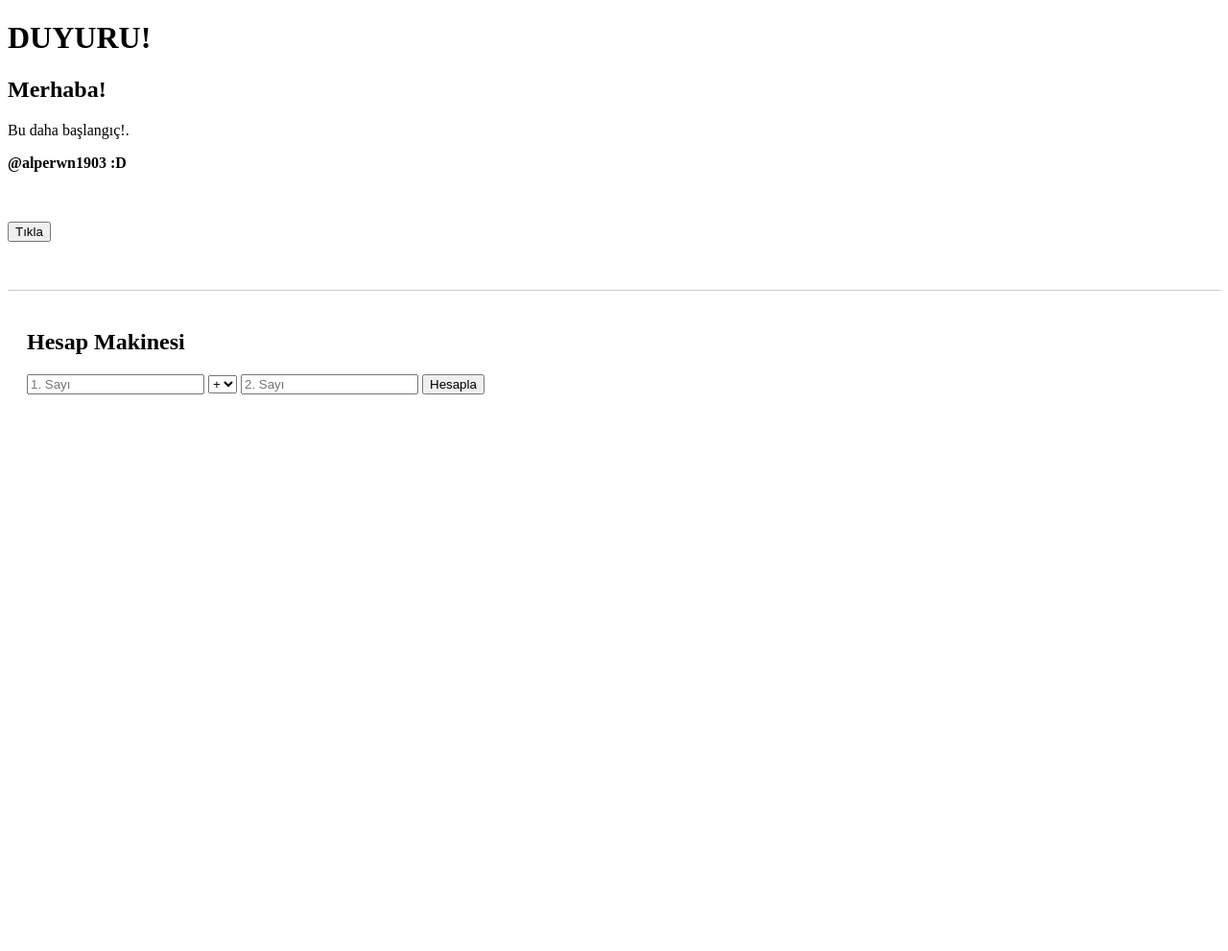
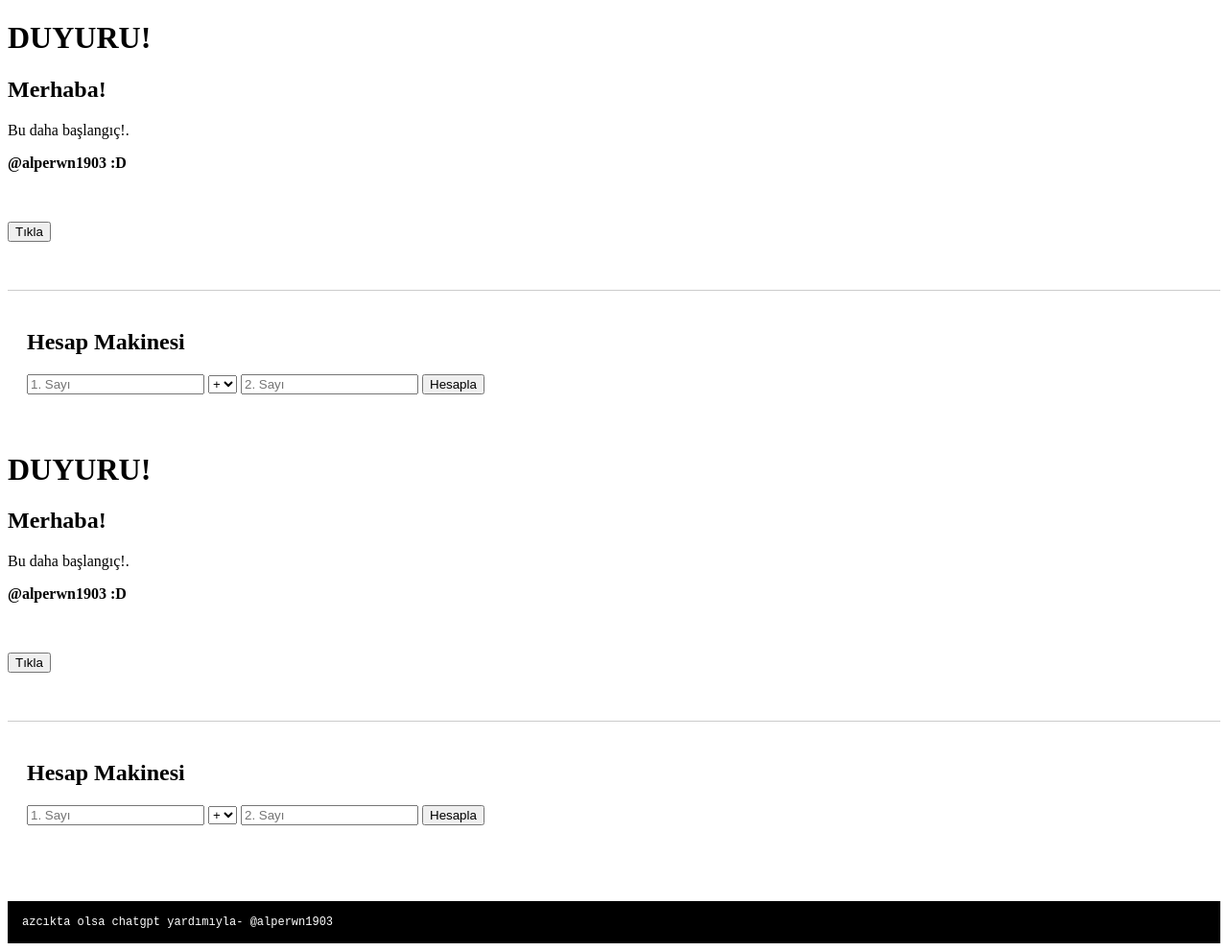
Before and after one commit to alperwn1903/agalar, a plain HTML site: page index.html in a window 1280 px wide. Shown: the whole page at 96% size. Before the commit the page ends 800 px from the top, so only its background shows below. Drawn offline with Linux system fonts and the light colour scheme.

Commit message:
Update index.html

```diff
--- a/index.html
+++ b/index.html
@@ -71,3 +71,86 @@
 
 </body>
 </html>
+<!DOCTYPE html>
+<html>
+<head>
+  <title>Test </title>
+</head>
+<body>
+  <h1>DUYURU!</h1>
+  <h2>Merhaba!</h2>
+  <p>Bu daha başlangıç!.</p>
+  <p><b>@alperwn1903 :D</b></p>
+
+  <br><br>
+
+  <!-- Buton -->
+  <button onclick="duyuruGoster()">Tıkla</button>
+
+  <script>
+    function duyuruGoster() {
+      alert("Bu daha başlangıç! 🎉");
+    }
+  </script>
+
+  <!-- 🔢 Hesap Makinesi -->
+  <section style="margin-top: 50px; padding: 20px; border-top: 1px solid #ccc;">
+    <h2>Hesap Makinesi</h2>
+
+    <input type="text" id="sayi1" placeholder="1. Sayı">
+    <select id="islem">
+      <option value="+">+</option>
+      <option value="-">-</option>
+      <option value="*">*</option>
+      <option value="/">/</option>
+    </select>
+    <input type="text" id="sayi2" placeholder="2. Sayı">
+    <button onclick="hesapla()">Hesapla</button>
+
+    <h3 id="sonuc"></h3>
+  </section>
+
+  <script>
+    function hesapla() {
+      let s1 = document.getElementById("sayi1").value;
+      let s2 = document.getElementById("sayi2").value;
+      let islem = document.getElementById("islem").value;
+
+      if (isNaN(s1) || isNaN(s2) || s1 === "" || s2 === "") {
+        document.getElementById("sonuc").innerText = "Lütfen geçerli sayılar girin.";
+        return;
+      }
+
+      let sayi1 = parseInt(s1);
+      let sayi2 = parseInt(s2);
+      let sonuc;
+
+      if (islem === "+") sonuc = sayi1 + sayi2;
+      else if (islem === "-") sonuc = sayi1 - sayi2;
+      else if (islem === "*") sonuc = sayi1 * sayi2;
+      else if (islem === "/") {
+        if (sayi2 === 0) {
+          sonuc = "Sıfıra bölünemez!";
+        } else {
+          sonuc = sayi1 / sayi2;
+        }
+      } else {
+        sonuc = "Geçersiz işlem!";
+      }
+
+      document.getElementById("sonuc").innerText = "Sonuç: " + sonuc;
+    }
+  </script>
+
+</body>
+</html>
+<div style="
+  background-color: #000;
+  color: #fff;
+  padding: 15px;
+  font-size: 12px;
+  font-family: monospace;
+  margin-top: 40px;
+">
+  azcıkta olsa chatgpt yardımıyla- @alperwn1903
+</div>
```
